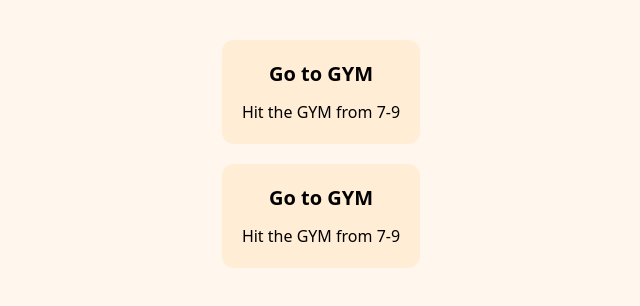
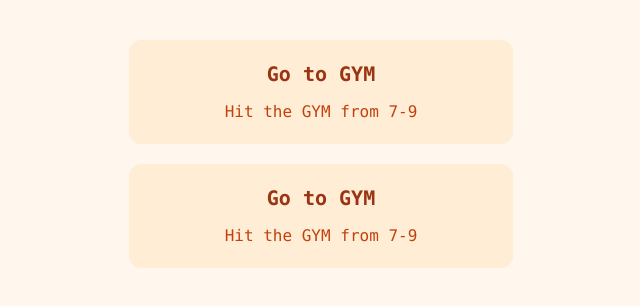
Before and after one commit to anoopraju31/100xdevs_cohort, a React (Vite) app in the folder week 7/week-7.4/atom-family/: page / in a window 1280 px wide. Shown: the top 306 px of the page, without its empty margins (319-959 px from the left). Built offline with nearby package versions, Linux system fonts and the light colour scheme.

Commit message:
Week 7.4 Atom Family - Todo Component - style change

```diff
--- a/week 7/week-7.4/atom-family/src/components/Todo.jsx
+++ b/week 7/week-7.4/atom-family/src/components/Todo.jsx
@@ -6,9 +6,9 @@ const Todo = ({ id }) => {
 	const { title, description } = useRecoilValue(todoAtom)
 	console.log(id)
 	return (
-		<div className='p-5 flex flex-col justify-center items-center gap-3 bg-orange-100 rounded-xl'>
-			<h5 className='font-semibold text-xl'> {title} </h5>
-			<p> {description} </p>
+		<div className='w-full max-w-sm p-5 flex flex-col justify-center items-center gap-3 bg-orange-100 rounded-xl font-mono'>
+			<h5 className='font-semibold text-xl text-orange-800'> {title} </h5>
+			<p className='text-orange-700'> {description} </p>
 		</div>
 	)
 }
```
